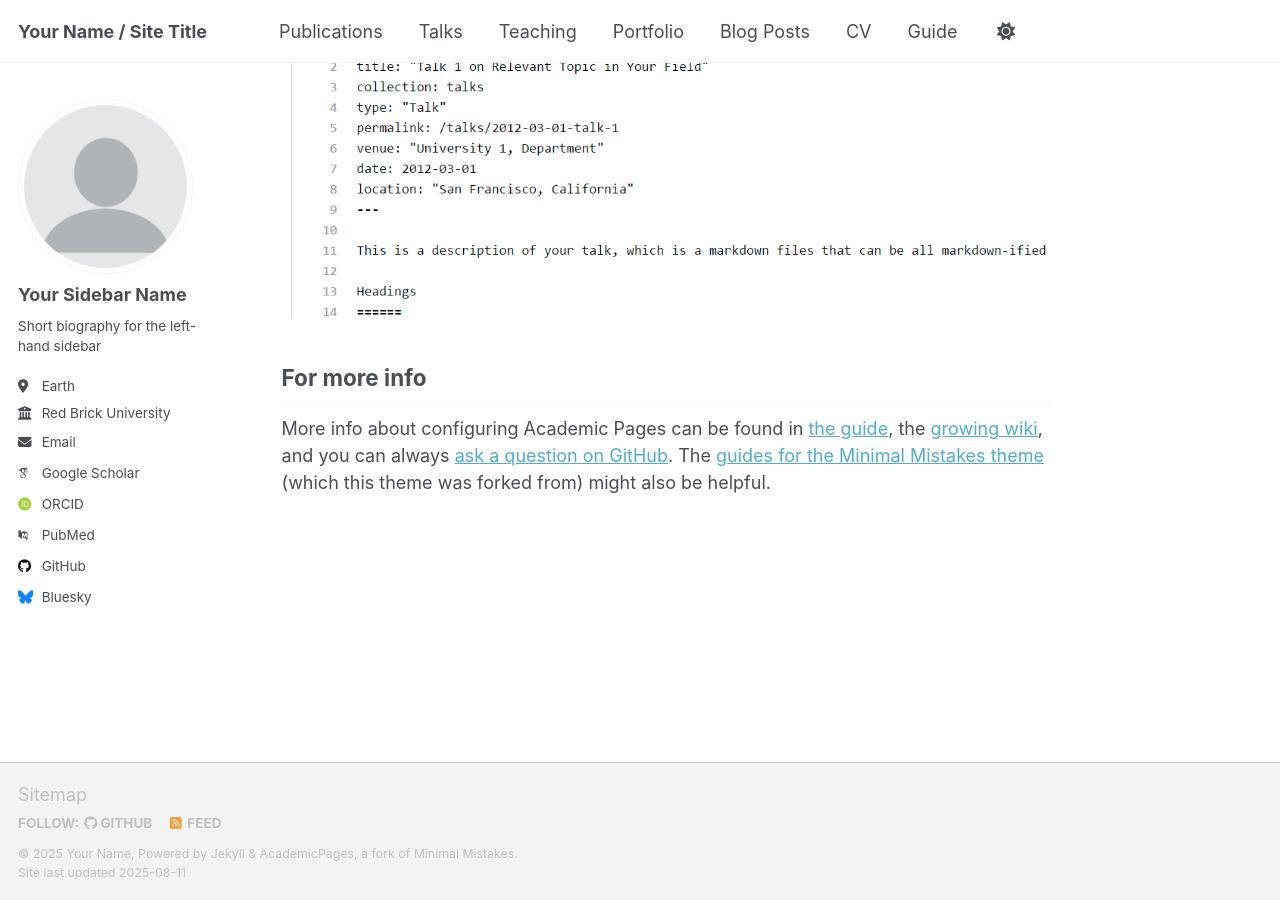
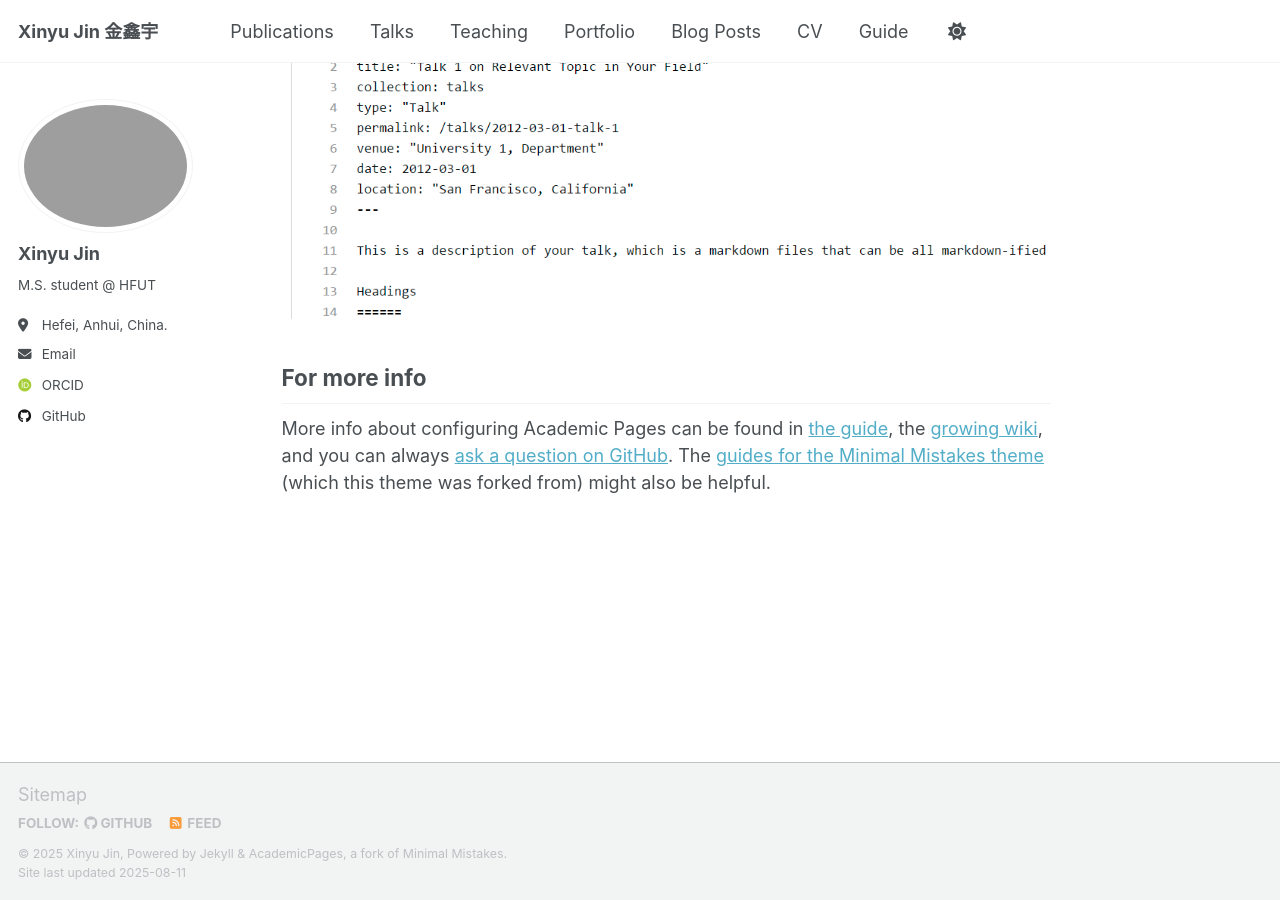
Before and after one commit to jinxinyu0714/jinxinyu0714.github.io, a Jekyll site: the page built from _pages/about.md, in a window 1280 px wide and 900 px high, scrolled down 2880 px. Built offline with Jekyll 4.4.1, drawn with Linux system fonts in a browser that asks for light colours; some web fonts are replaced; a script that is not in the unit is left out.

Commit message:
Update _config.yml

```diff
--- a/_config.yml
+++ b/_config.yml
@@ -8,38 +8,38 @@
 
 # Basic Site Settings
 locale                   : "en-US"
-site_theme               : "default" # Currently available options are "default", "air"
-title                    : "Your Name / Site Title"
+site_theme               : "default"
+title                    : "Xinyu Jin 金鑫宇"
 title_separator          : "-"
-name                     : &name "Your Name"
-description              : &description "personal description"
-url                      : https://academicpages.github.io # the base hostname & protocol for your site e.g. "https://[your GitHub username].github.io" or if you already have some other page hosted on Github then use "https://[your GitHub username].github.io/[Your Repo Name]"
+name                     : &name "Xinyu Jin"
+description              : &description "Management Science M.S. student @ Hefei University of Technology."
+url                      : https://jinxinyu0714.github.io # the base hostname & protocol for your site e.g. "https://mmistakes.github.io"
 baseurl                  : "" # the subpath of your site, e.g. "/blog"
-repository               : "academicpages/academicpages.github.io"
+repository               : "jinxinyu0714.github.io"
+
 
 # Site Author - The following control what appear as part of the author content on the side bar.
 #               If a field is blank the icon and link will not appear, otherwise it will be shown.
 #               Additional customization can be done by editing /_includes/author-profile.html
 author:
   # Biographic information
-  avatar           : "profile.png"
-  name             : "Your Sidebar Name"
+  avatar           : "profile.jpg"
+  name             : "Xinyu Jin"
   pronouns         : # example: "she/her"
-  bio              : "Short biography for the left-hand sidebar"
-  location         : "Earth"
-  employer         : "Red Brick University"
+  bio              : "M.S. student @ HFUT"
+  location         : "Hefei, Anhui, China."
+  employer         : # "Hefei University of Technology"
   uri              : # URL
-  email            : "none@example.org"
+  email            : "jinxinyu0714@outlook.com"
 
   # Academic websites
   academia         : # URL
   arxiv            : # URL - Update with the correct link to your profile
-  googlescholar    : "https://scholar.google.com/citations?user=PS_CX0AAAAAJ"
-  inspire-hep      : # URL
+  googlescholar    : # "https://scholar.google.com/citations?hl=en&user=2BkMihkAAAAJ"
   impactstory      : # URL
-  orcid            : "http://orcid.org/yourorcidurl"
+  orcid            : "https://orcid.org/0009-0002-6676-9325"
   semantic         : # URL
-  pubmed           : "https://www.ncbi.nlm.nih.gov/pubmed/?term=john+snow"
+  pubmed           : # "https://www.ncbi.nlm.nih.gov/pubmed/?term=john+snow"
   researchgate     : # URL
   scopus           : # URL
 
@@ -47,13 +47,13 @@ author:
   bitbucket        : # Username - Update with your username on the site
   codepen          : # Username
   dribbble         : # Username
-  github           : "academicpages"
+  github           : "jinxinyu0714"
   kaggle           : # Username
   stackoverflow    : # User number or user number and name (i.e., use "1" or "1/jeff-atwood")
 
   # Social media
   artstation       : # Username
-  bluesky          : "bsky.app" # Replace this with you Bluesky username
+  bluesky          : # "bsky.app" # Replace this with you Bluesky username
   facebook         : # Username
   flickr           : # Username
   foursquare       : # Username
@@ -70,7 +70,7 @@ author:
   steam            : # Username
   telegram         : # URL
   tumblr           : # Username
-  twitter          : # Username for X / Twitter
+  twitter          : # Username
   vine             : # Username
   weibo            : # Username
   wikipedia        : # Username
@@ -91,7 +91,7 @@ publication_category:
 teaser                   :  # filename of teaser fallback teaser image placed in /images/, .e.g. "500x300.png"
 breadcrumbs              : false # true, false (default)
 words_per_minute         : 160
-future                   : true
+future                   : false
 read_more                : "disabled" # if enabled, adds "Read more" links to excerpts
 talkmap_link             : false      #change to true to add link to talkmap on talks page
 comments:
```
